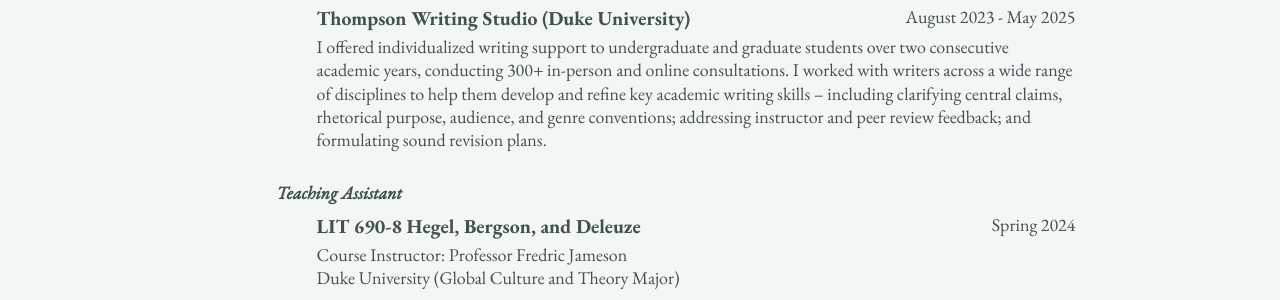
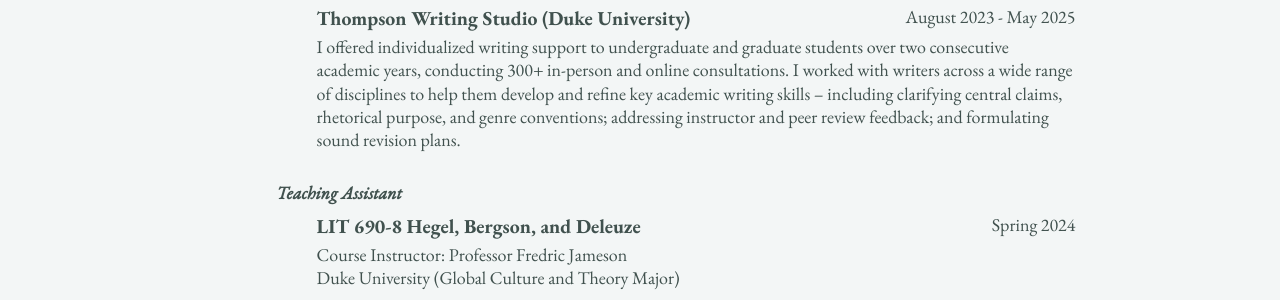
Before and after one commit to epujol90/epujol90.github.io, a Jekyll site: the page built from _pages/cv-json.md, in a window 1280 px wide and 900 px high, scrolled down 5956 px. Shown: the part 225-525 px from the top of the window. Built offline with Jekyll 4.4.1, drawn with Linux system fonts in a browser that asks for light colours; a script bundle is joined from its source files by our own code; library files that are not in the unit come from our copies.

Commit message:
Update cv.json

```diff
--- a/_data/cv.json
+++ b/_data/cv.json
@@ -349,7 +349,7 @@
       "institution": "",
       "date": "August 2023 - May 2025",
       "role": "",
-      "description": "I offered individualized writing support to undergraduate and graduate students over two consecutive academic years, conducting 300+ in-person and online consultations. I worked with writers across a wide range of disciplines to help them develop and refine key academic writing skills – including clarifying central claims, rhetorical purpose, audience, and genre conventions; addressing instructor and peer review feedback; and formulating sound revision plans.",
+      "description": "I offered individualized writing support to undergraduate and graduate students over two consecutive academic years, conducting 300+ in-person and online consultations. I worked with writers across a wide range of disciplines to help them develop and refine key academic writing skills – including clarifying central claims, rhetorical purpose, and genre conventions; addressing instructor and peer review feedback; and formulating sound revision plans.",
       "category": "Writing Consultant"
     },
     {
```
